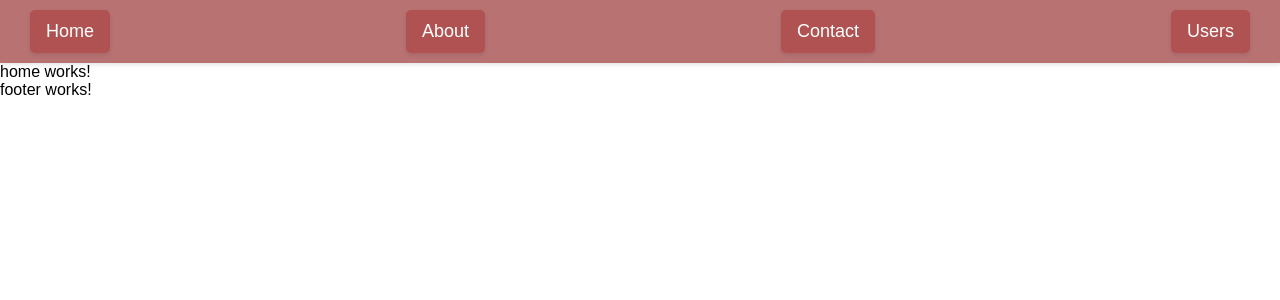
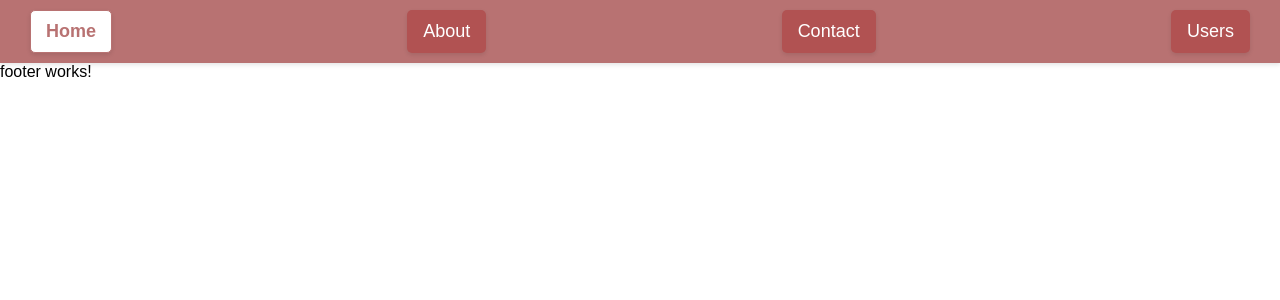
Before and after one commit to benshabbat/Angular_basic_templates, an Angular app: page / in a window 1280 px wide. Shown: the top 300 px of the page. Built offline with nearby package versions, Linux system fonts and the light colour scheme.

Commit message:
feat: update navbar component to include routerLinkActive for active link highlighting

```diff
--- a/src/app/app.routes.ts
+++ b/src/app/app.routes.ts
@@ -6,7 +6,7 @@ import { UsersComponent } from './users/users.component';
 
 export const routes: Routes = [
   {
-    path: '',
+    path: 'home',
     component: HomeComponent,
   },
   {
--- a/src/app/navbar/navbar.component.css
+++ b/src/app/navbar/navbar.component.css
@@ -30,8 +30,15 @@
     box-shadow: 0 2px 4px rgba(0, 0, 0, 0.1);
     cursor: pointer;
     background-color: #b15252;
+    text-decoration: none;
 }
 .navbar-li a:hover{
     background-color: #fff;
     color: #b87272;
 }
+.navbar-li a.active {
+    background-color: #fff;
+    color: #b87272;
+    font-weight: bold; /* Optional: Highlight the active link */
+    border: 1px solid #b87272; /* Optional: Add a border for better visibility */
+}
--- a/src/app/navbar/navbar.component.html
+++ b/src/app/navbar/navbar.component.html
@@ -1,6 +1,6 @@
 <ul class="navbar">
-    <li class="navbar-li"><a routerLink="/">Home</a></li>
-    <li class="navbar-li"><a routerLink="/about">About</a></li>
-    <li class="navbar-li"><a routerLink="/contact">Contact</a></li>
-    <li class="navbar-li"><a routerLink="/users">Users</a></li>
+    <li class="navbar-li"><a routerLink="/" routerLinkActive="active">Home</a></li>
+    <li class="navbar-li"><a routerLink="/about" routerLinkActive="active">About</a></li>
+    <li class="navbar-li"><a routerLink="/contact" routerLinkActive="active">Contact</a></li>
+    <li class="navbar-li"><a routerLink="/users" routerLinkActive="active">Users</a></li>
 </ul>
--- a/src/app/navbar/navbar.component.ts
+++ b/src/app/navbar/navbar.component.ts
@@ -1,11 +1,10 @@
 import { Component } from '@angular/core';
-
+import { RouterLink,RouterLinkActive } from '@angular/router';
 @Component({
   selector: 'app-navbar',
-  imports: [],
+  imports: [RouterLink,RouterLinkActive],
   templateUrl: './navbar.component.html',
   styleUrl: './navbar.component.css'
 })
 export class NavbarComponent {
-
 }
```
